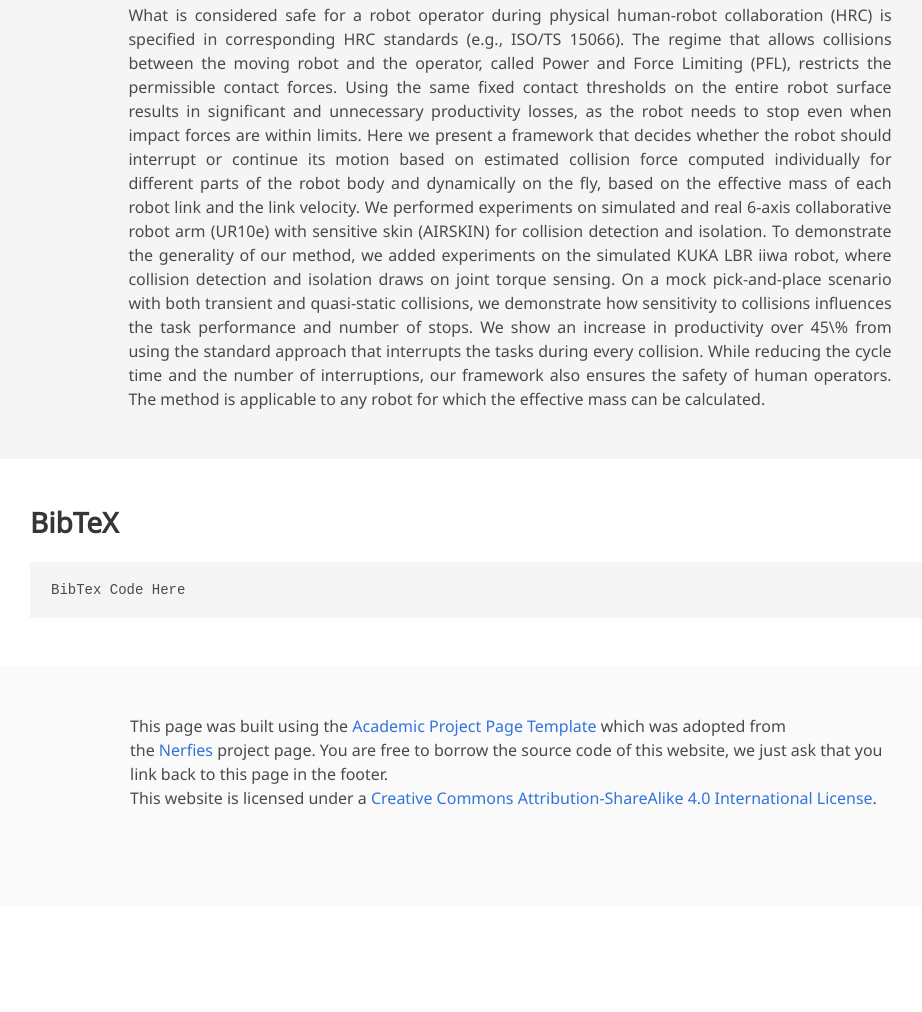
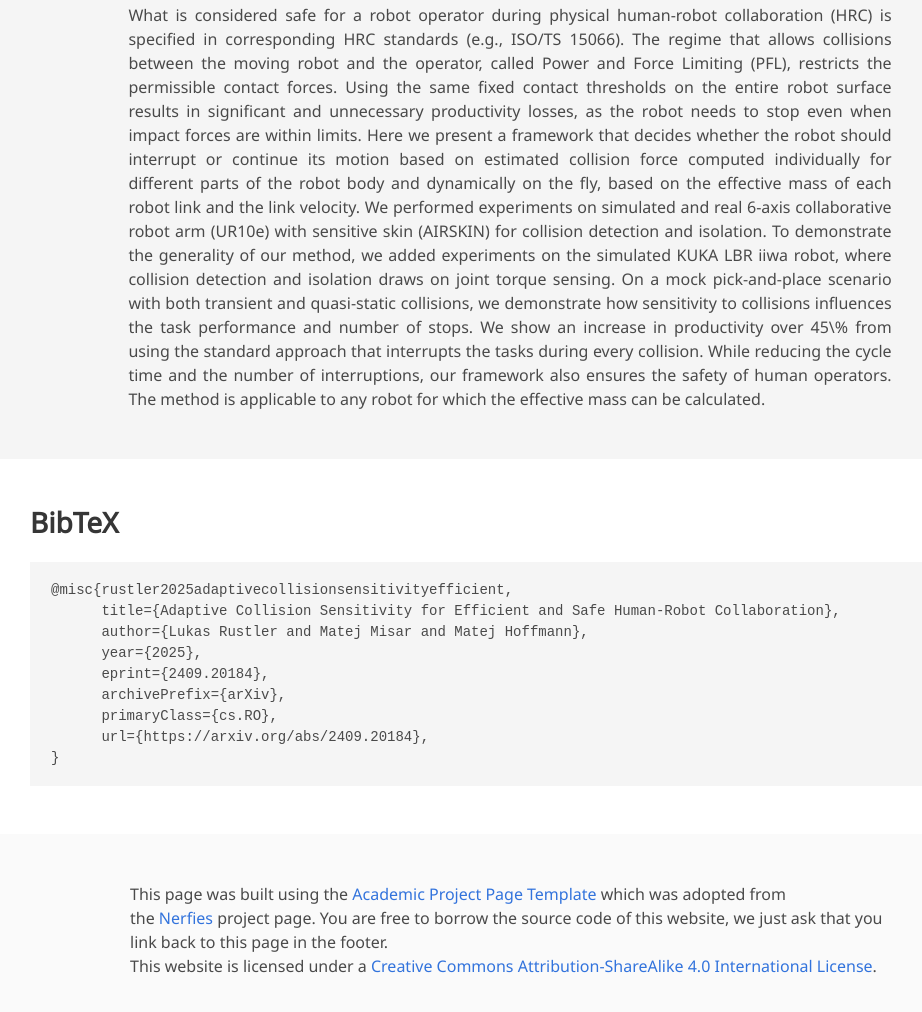
Before and after one commit to rustlluk/adaptive-sensitivity, a plain HTML site: page docs/index.html in a window 1280 px wide. Shown: the part 706-1718 px from the top of the page, without its empty margins (130-1052 px from the left). Before the commit the page ends 1612 px from the top, so only its background shows below. Drawn offline with nearby package versions, Linux system fonts and the light colour scheme; some icons are missing; a web font is replaced by a local one.

Commit message:
Bibtex added to both readme and webpage

```diff
--- a/docs/index.html
+++ b/docs/index.html
@@ -162,7 +162,15 @@
   <section class="section" id="BibTeX">
     <div class="container is-max-desktop content">
       <h2 class="title">BibTeX</h2>
-      <pre><code>BibTex Code Here</code></pre>
+      <pre><code>@misc{rustler2025adaptivecollisionsensitivityefficient,
+      title={Adaptive Collision Sensitivity for Efficient and Safe Human-Robot Collaboration},
+      author={Lukas Rustler and Matej Misar and Matej Hoffmann},
+      year={2025},
+      eprint={2409.20184},
+      archivePrefix={arXiv},
+      primaryClass={cs.RO},
+      url={https://arxiv.org/abs/2409.20184},
+}</code></pre>
     </div>
 </section>
 <!--End BibTex citation -->
```
Also changed, not shown: 1 other file.
